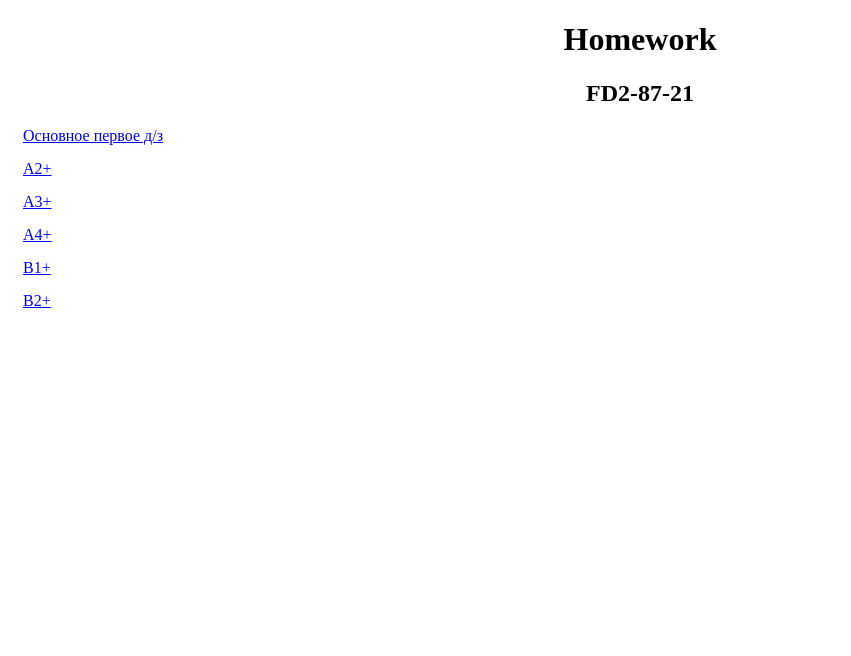
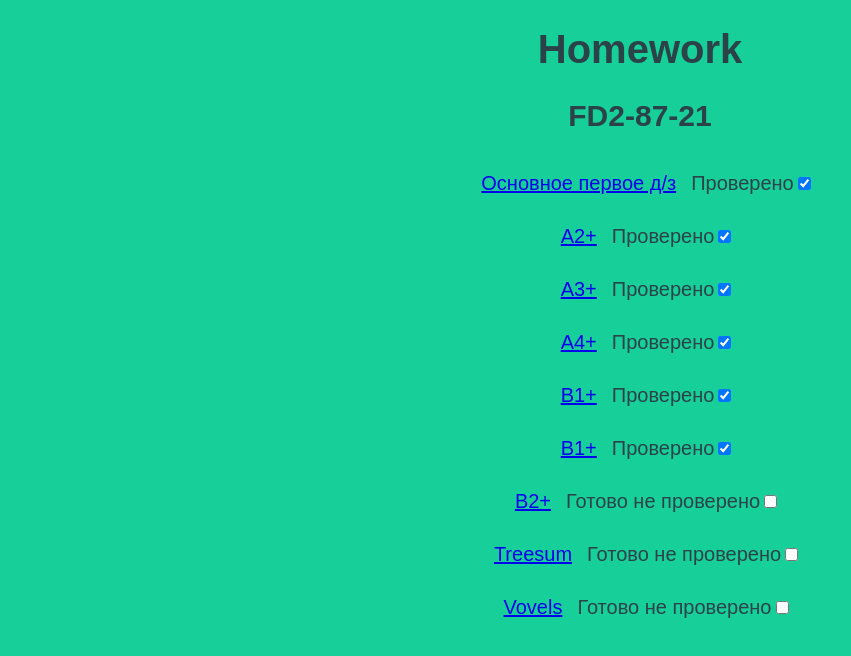
Before and after one commit to Aspire212/StanislavIvashko, a plain HTML site: page index.html in a window 1280 px wide. Shown: the whole page, without its empty margins (0-851 px from the left). Drawn offline with Linux system fonts and the light colour scheme.

Commit message:
fix gitpage

```diff
--- a/index.html
+++ b/index.html
@@ -7,26 +7,59 @@
     <title></title>
 </head>
 <style>
+    body {
+        background: rgb(23, 207, 152);
+        color: rgb(43, 66, 73);
+        font-family: sans-serif;
+        font-size: 20px;
+    }
+
     h1,
     h2,
-  h3{
+    h3 {
         text-align: center;
+    }
 
-  }
-  a{
+    a {
         display: block;
         margin: 15px;
     }
+
+    .container {
+        max-width: 1180px;
+        margin: 0 auto;
+        display: flex;
+        flex-direction: column;
+        justify-content: space-between;
+        align-items: center;
+    }
+
+    .container div {
+        display: flex;
+        align-items: center;
+        justify-content: space-between;
+    }
 </style>
+
 <body>
     <h1>Homework</h1>
     <h2>FD2-87-21</h2>
-<a href="Home1/index.html">Основное первое д/з</a>
-<a href="Home1/A2/index.html">A2+</a>
-<a href="Home1/A3/index.html">A3+</a>
-<a href="Home1/A4/index.html">A4+</a>
-<a href="Home1/B1/index.html">B1+</a>
-<a href="Home1/B2/index.html">B2+</a>
+    <div class="container">
+        <div><a href="Home1/Anketa/index.html">Основное первое д/з</a> Проверено <input type="checkbox" checked="checked"></div>
+        <div><a href="Home1/A2/index.html">A2+</a> Проверено <input type="checkbox" checked="checked"></div>
+        <div><a href="Home1/A3/index.html">A3+</a> Проверено <input type="checkbox" checked="checked"></div>
+        <div><a href="Home1/A4/index.html">A4+</a> Проверено <input type="checkbox" checked="checked"></div>
+        <div><a href="Home1/B1/index.html">B1+</a> Проверено <input type="checkbox" checked="checked"></div>
+        <div><a href="Home1/B1/index.html">B1+</a> Проверено <input type="checkbox" checked="checked"></div>
+        <div><a href="Home1/B2/index.html">B2+</a> Готово не проверено <input type="checkbox"></div>
+        <div><a href="Home1/treesum/index.html">Treesum</a> Готово не проверено <input type="checkbox"></div>
+        <div><a href="Home1/vovels/index.html">Vovels</a> Готово не проверено <input type="checkbox"></div>
+    </div>
+
+
+
+
+
 
 
 
```
Also changed, not shown: Home1/Calc/index.html (+2 -0 lines), Home1/Calc/style.css (+15 -11 lines), Home1/Calc/main.js (indentation only). Lines whose indentation alone changed are shown as unchanged.
